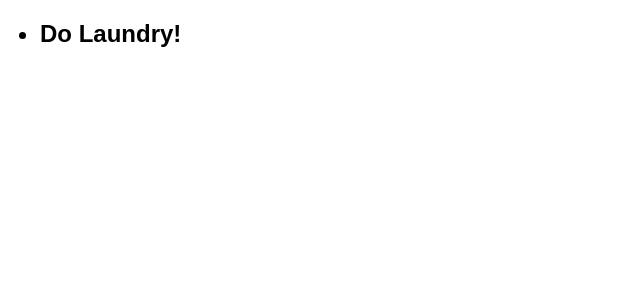
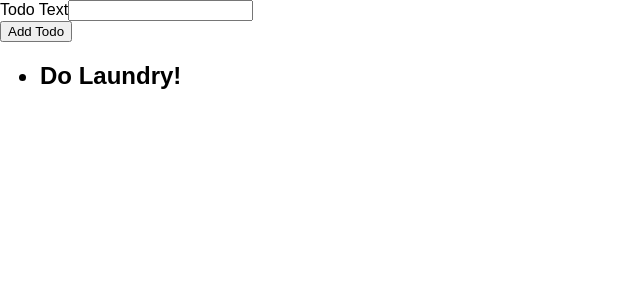
Before and after one commit to nsagias/typescript-starter-react, a React (Create React App) app in the folder frontend/: page / in a window 1280 px wide. Shown: the top 300 px of the page, without its empty margins (0-640 px from the left). Built offline with nearby package versions, Linux system fonts and the light colour scheme.

Commit message:
Add form code to componenent

```diff
--- a/frontend/src/components/NewTodoForm.tsx
+++ b/frontend/src/components/NewTodoForm.tsx
@@ -2,7 +2,13 @@
 
 const NewTodoForm: React.FC = () => {
   return (
-    <></>
+    <form>
+      <div>
+        <label htmlFor="todo-text">Todo Text</label>
+        <input type="text" id="todo-text" />
+      </div>
+      <button type="submit">Add Todo</button>
+    </form>
   );
 };
 
```
